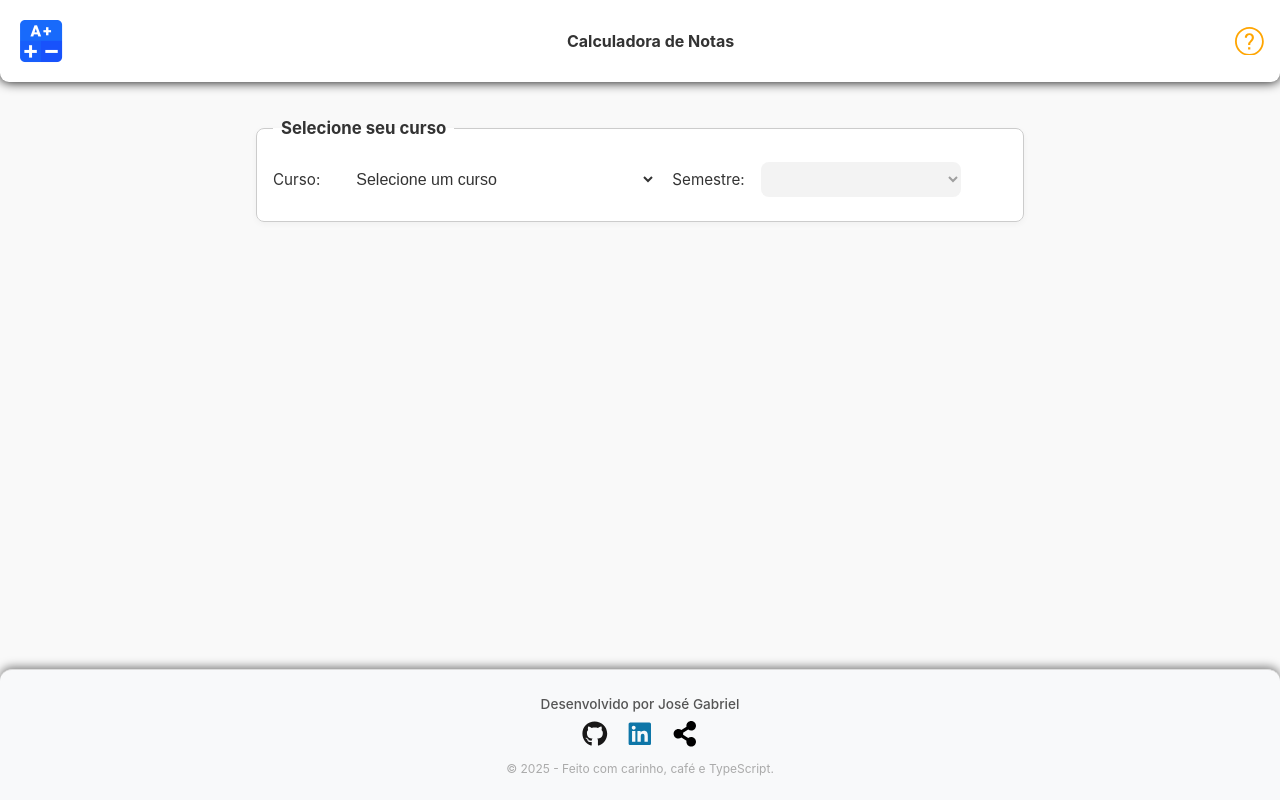
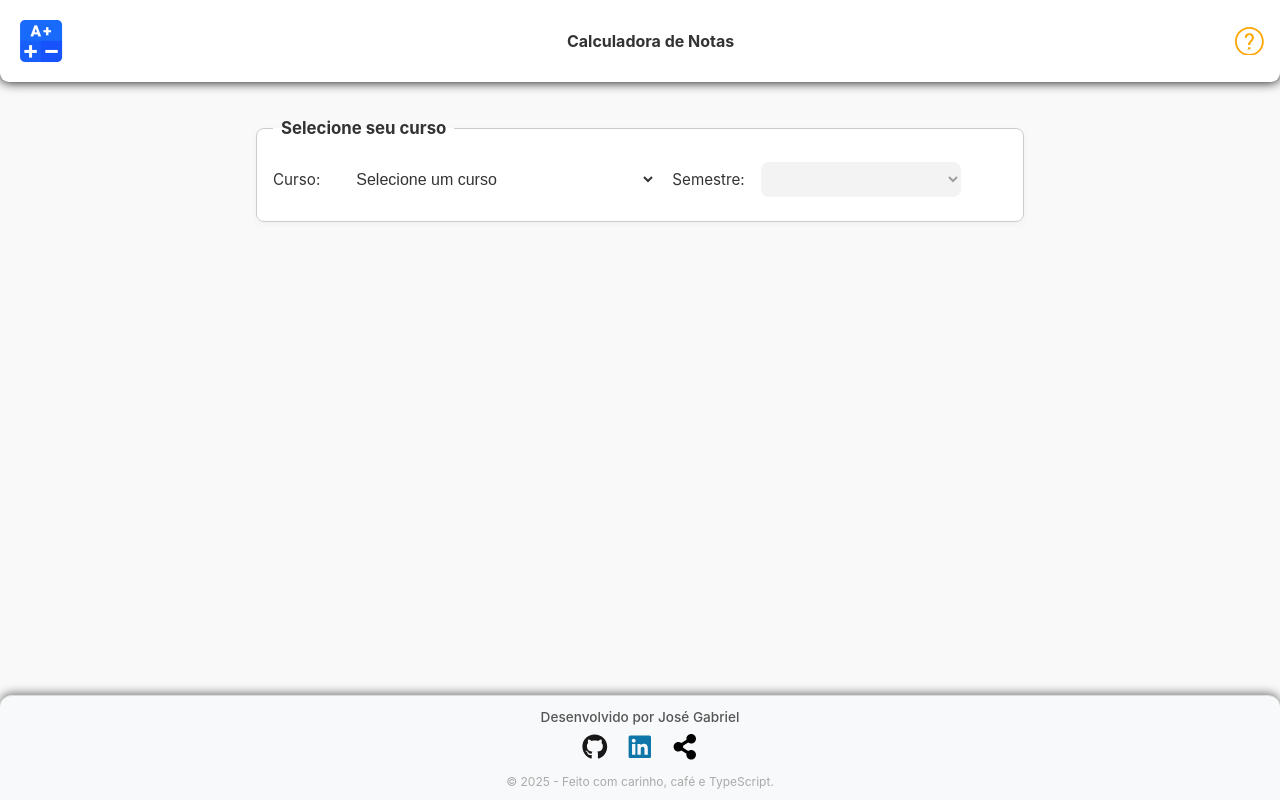
Before and after one commit to Gabriieu/CALCULADORA-NOTAS-FESA, a React (Vite) app: page / in a window 1280 px wide. Built offline with nearby package versions, Linux system fonts and the light colour scheme.

Commit message:
style: melhorias no footer

```diff
--- a/src/components/footer/footer.style.ts
+++ b/src/components/footer/footer.style.ts
@@ -2,7 +2,7 @@ import styled from "styled-components";
 
 export const FooterStyle = styled.footer`
   margin-top: 50px;
-  padding: 1.5rem 1rem;
+  padding: .7rem .7rem;
   background-color: #f8f9fa;
   color: #333;
   text-align: center;
--- a/src/components/share-button/share-button.style.ts
+++ b/src/components/share-button/share-button.style.ts
@@ -15,6 +15,11 @@ export const BackgroundStyle = styled.div`
 export const ShareButtonStyle = styled.div`
   position: relative;
   display: inline-block;
+
+  svg:hover {
+    cursor: pointer;
+    transform: scale(1.2);
+  }
 `;
 
 export const ShareOptions = styled.div`
```
